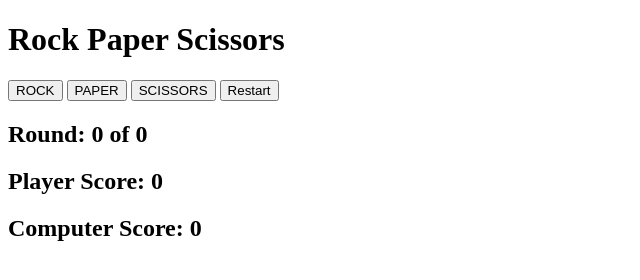
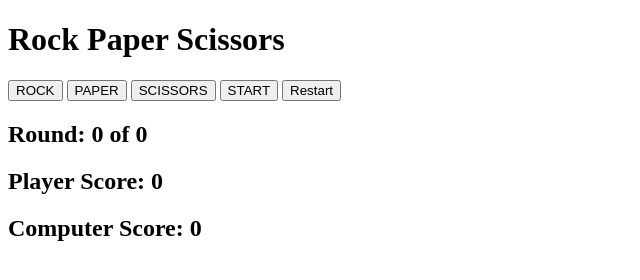
Before and after one commit to JoshLutrick/rockPaperScissors, a plain HTML site: page index.html in a window 1280 px wide. Shown: the whole page, without its empty margins (0-640 px from the left). Drawn offline with nearby package versions, Linux system fonts and the light colour scheme.

Commit message:
Added buttons and game content

```diff
--- a/index.html
+++ b/index.html
@@ -16,6 +16,7 @@
                 <button class="rock">ROCK</button>
                 <button class="paper">PAPER</button>
                 <button class="scissors">SCISSORS</button>
+                <button class="start">START</button>
                 <button class="restart">Restart</button>
             </div>
             <div class="gameContainer_Content">
```
